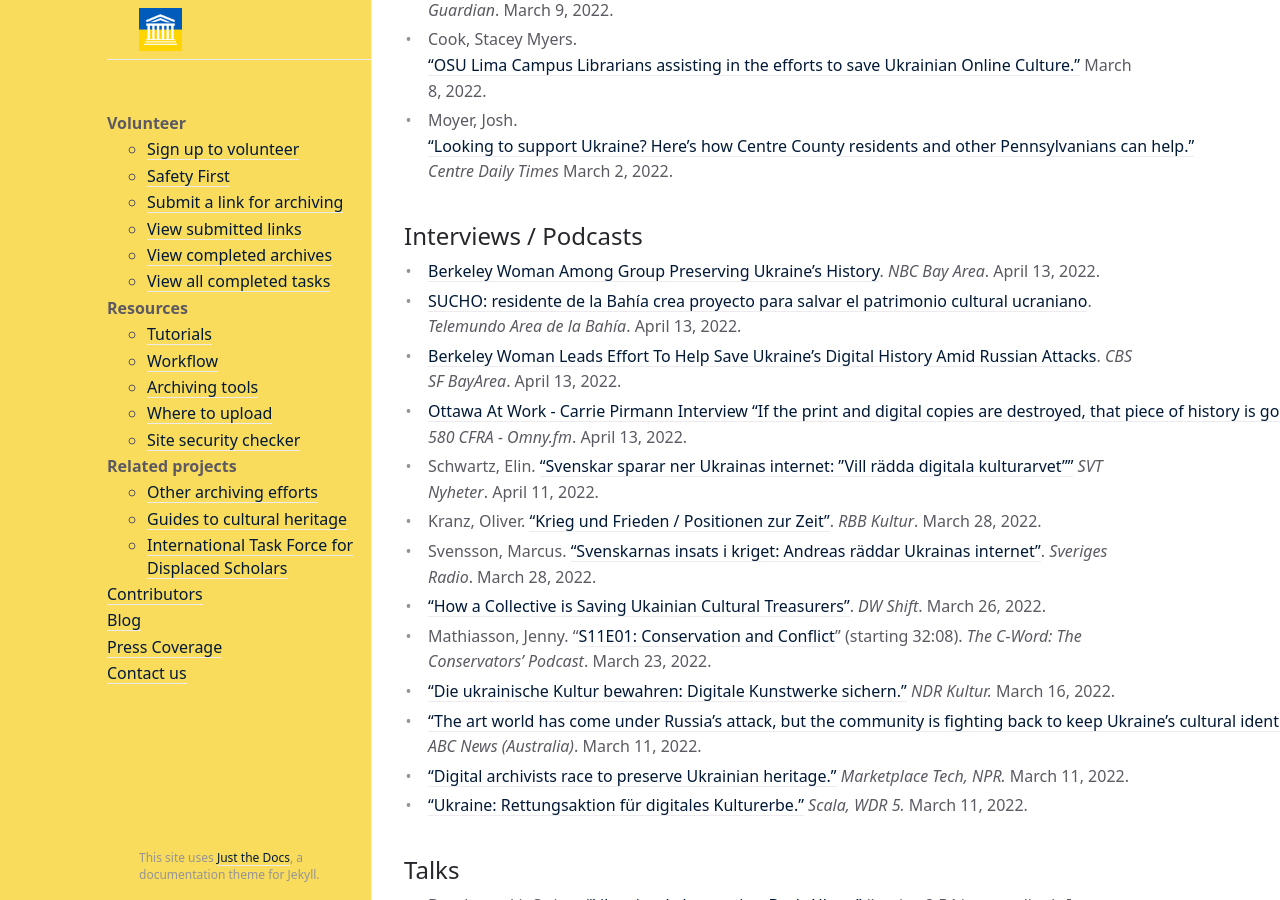
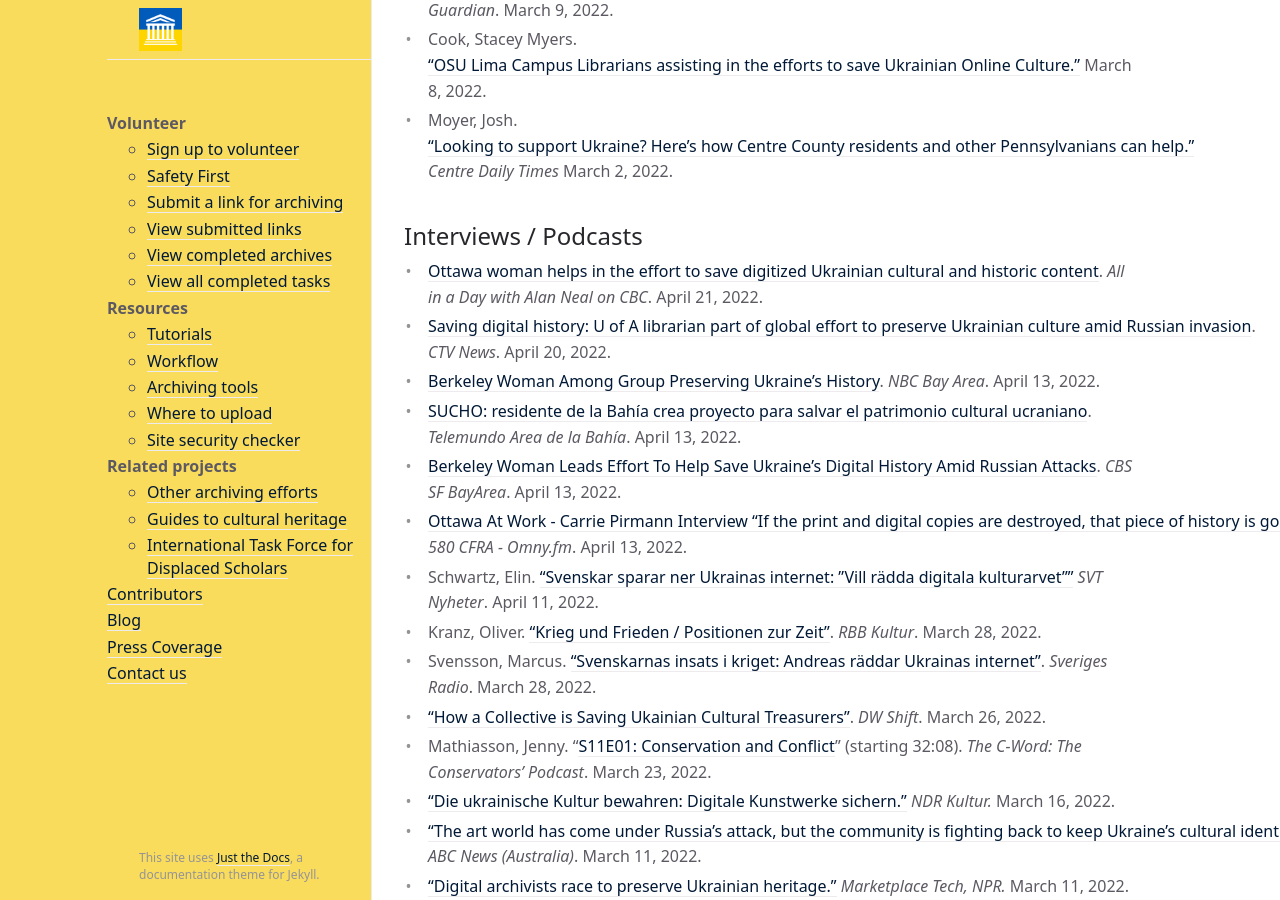
Before and after one commit to sucho-archiving/sucho-archiving.github.io, a Jekyll site: the page built from press.md, in a window 1280 px wide and 900 px high, scrolled down 2638 px. Built offline with Jekyll 4.4.1, drawn with Linux system fonts in a browser that asks for light colours.

Commit message:
Update press.md

```diff
--- a/press.md
+++ b/press.md
@@ -55,6 +55,8 @@
 
 
 ## Interviews / Podcasts
+- [Ottawa woman helps in the effort to save digitized Ukrainian cultural and historic content](https://www.cbc.ca/listen/live-radio/1-92-all-in-a-day/clip/15907873-ottawa-woman-helps-effort-save-digitized-ukrainian-cultural). *All in a Day with Alan Neal on CBC*. April 21, 2022.
+- [Saving digital history: U of A librarian part of global effort to preserve Ukrainian culture amid Russian invasion](https://edmonton.ctvnews.ca/saving-digital-history-u-of-a-librarian-part-of-global-effort-to-preserve-ukrainian-culture-amid-russian-invasion-1.5869573). *CTV News*. April 20, 2022.
 - [Berkeley Woman Among Group Preserving Ukraine's History](https://www.nbcbayarea.com/news/local/berkeley-woman-among-group-preserving-ukraines-history/2863069/). *NBC Bay Area*. April 13, 2022.
 - [SUCHO: residente de la Bahía crea proyecto para salvar el patrimonio cultural ucraniano](https://www.telemundoareadelabahia.com/noticias/local/sucho-residente-de-la-bahia-crea-proyecto-para-salvar-el-patrimonio-cultural-ucraniano/2218528/). *Telemundo Area de la Bahía*. April 13, 2022.
 - [Berkeley Woman Leads Effort To Help Save Ukraine’s Digital History Amid Russian Attacks](https://sanfrancisco.cbslocal.com/2022/04/13/ukraine-saving-digital-history-sucho-project-berkeley/). *CBS SF BayArea*. April 13, 2022.
```
